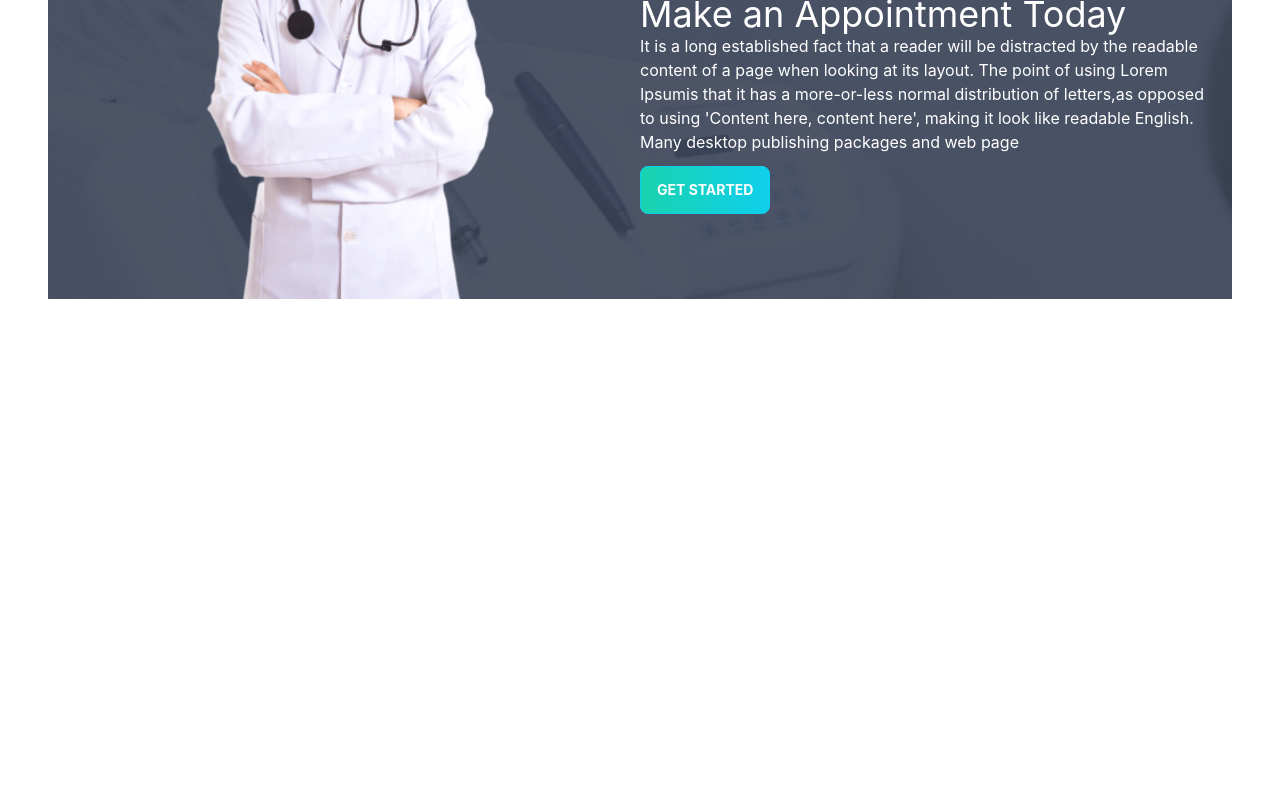
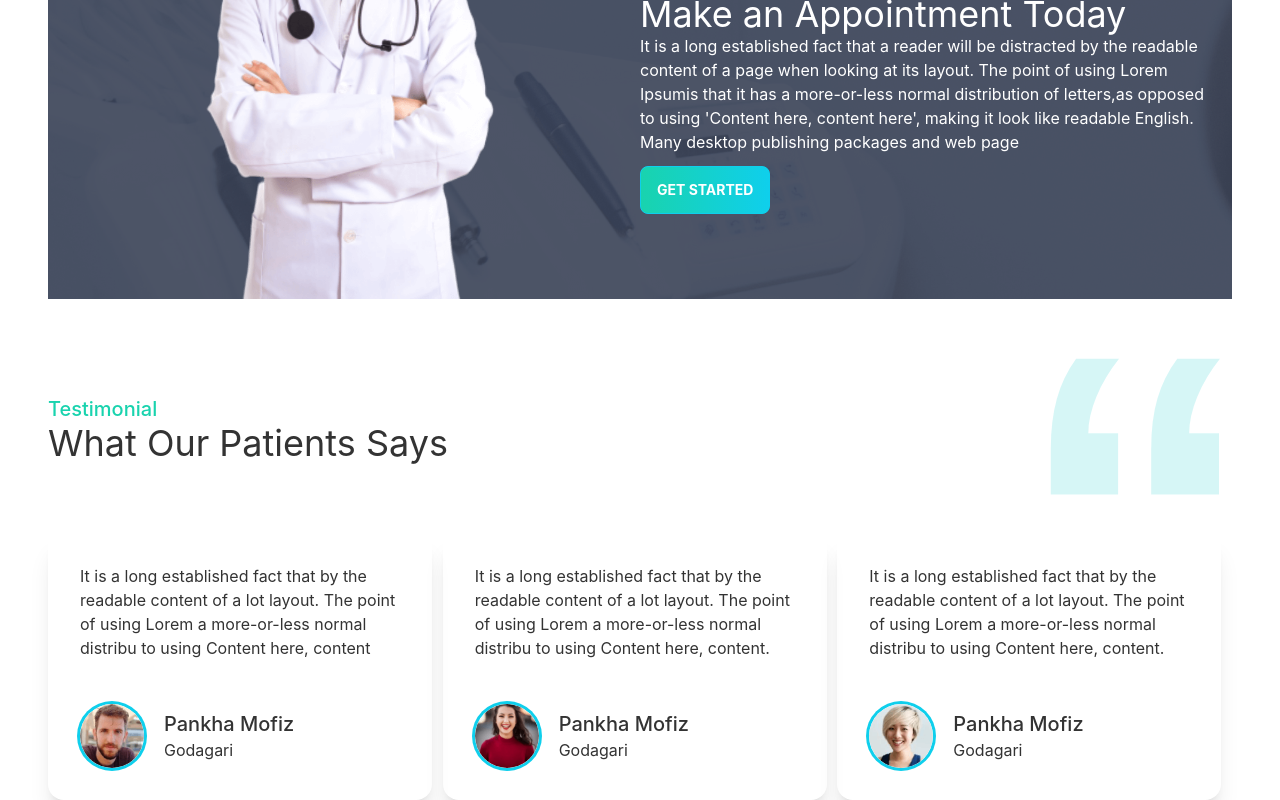
Before and after one commit to SR-Shahen/doctors-portal-client, a React (Create React App) app: page / in a window 1280 px wide. Shown: the part 2474-3274 px from the top of the page. Before the commit the page ends 2773 px from the top, so only its background shows below. Built offline with nearby package versions, Linux system fonts and the light colour scheme.

Commit message:
added patients reviews

```diff
--- a/src/Pages/Home/Home.js
+++ b/src/Pages/Home/Home.js
@@ -2,6 +2,7 @@ import React from 'react';
 import Appointment from './Appointment';
 import Banner from './Banner';
 import Info from './Info';
+import Reviews from './Reviews';
 import Service from './Service';
 
 const Home = () => {
@@ -12,6 +13,7 @@ const Home = () => {
             <Info></Info>
             <Service></Service>
             <Appointment></Appointment>
+            <Reviews></Reviews>
         </div>
     );
 };
--- /dev/null
+++ b/src/Pages/Home/Review.js
@@ -0,0 +1,25 @@
+import React from 'react';
+
+const Review = ({ review }) => {
+    const { name, img, description, location } = review;
+    return (
+        <div class="card w-96  shadow-xl">
+            <div class="card-body">
+                <p>{description}</p>
+                <div class="flex items-center mt-9">
+                    <div class="avatar">
+                        <div class="w-16 rounded-full ring ring-primary ring-offset-base-100 ">
+                            <img src={img} alt="" />
+                        </div>
+                    </div>
+                    <div className='pl-5'>
+                        <h1 className='text-xl font-medium'>{name}</h1>
+                        <p>{location}</p>
+                    </div>
+                </div>
+            </div>
+        </div>
+    );
+};
+
+export default Review;
--- /dev/null
+++ b/src/Pages/Home/Reviews.js
@@ -0,0 +1,57 @@
+import React from 'react';
+import quote from '../../assets/icons/quote.svg'
+import pepole1 from '../../assets/images/people1.png'
+import pepole2 from '../../assets/images/people2.png'
+import pepole3 from '../../assets/images/people3.png'
+import Review from './Review';
+
+
+const Reviews = () => {
+    const says = [
+        {
+            _id: 1,
+            description: "It is a long established fact that by the readable content of a lot layout. The point of using Lorem a more-or-less normal distribu to using Content here, content",
+            img: pepole1,
+            name: "Pankha Mofiz",
+            location: "Godagari"
+        },
+        {
+            _id: 2,
+            description: "It is a long established fact that by the readable content of a lot layout. The point of using Lorem a more-or-less normal distribu to using Content here, content.",
+            img: pepole2,
+            name: "Pankha Mofiz",
+            location: "Godagari"
+        },
+        {
+            _id: 3,
+            description: "It is a long established fact that by the readable content of a lot layout. The point of using Lorem a more-or-less normal distribu to using Content here, content.",
+            img: pepole3,
+            name: "Pankha Mofiz",
+            location: "Godagari"
+        }
+    ];
+    return (
+        <section className='pt-10'>
+            <div className='flex justify-between'>
+                <div className='mt-14'>
+                    <h1 className='text-secondary font-medium text-xl'>Testimonial</h1>
+                    <h1 className='text-4xl'>What Our Patients Says</h1>
+                </div>
+                <div>
+                    <img className=' w-24 lg:w-48' src={quote} alt="" />
+                </div>
+            </div>
+            <div className='grid grid-cols-1 lg:grid-cols-3 mt-9'>
+                {
+                    says.map(review => <Review
+                        key={review._id}
+                        review={review}
+                    >
+                    </Review>)
+                }
+            </div>
+        </section>
+    );
+};
+
+export default Reviews;
```
